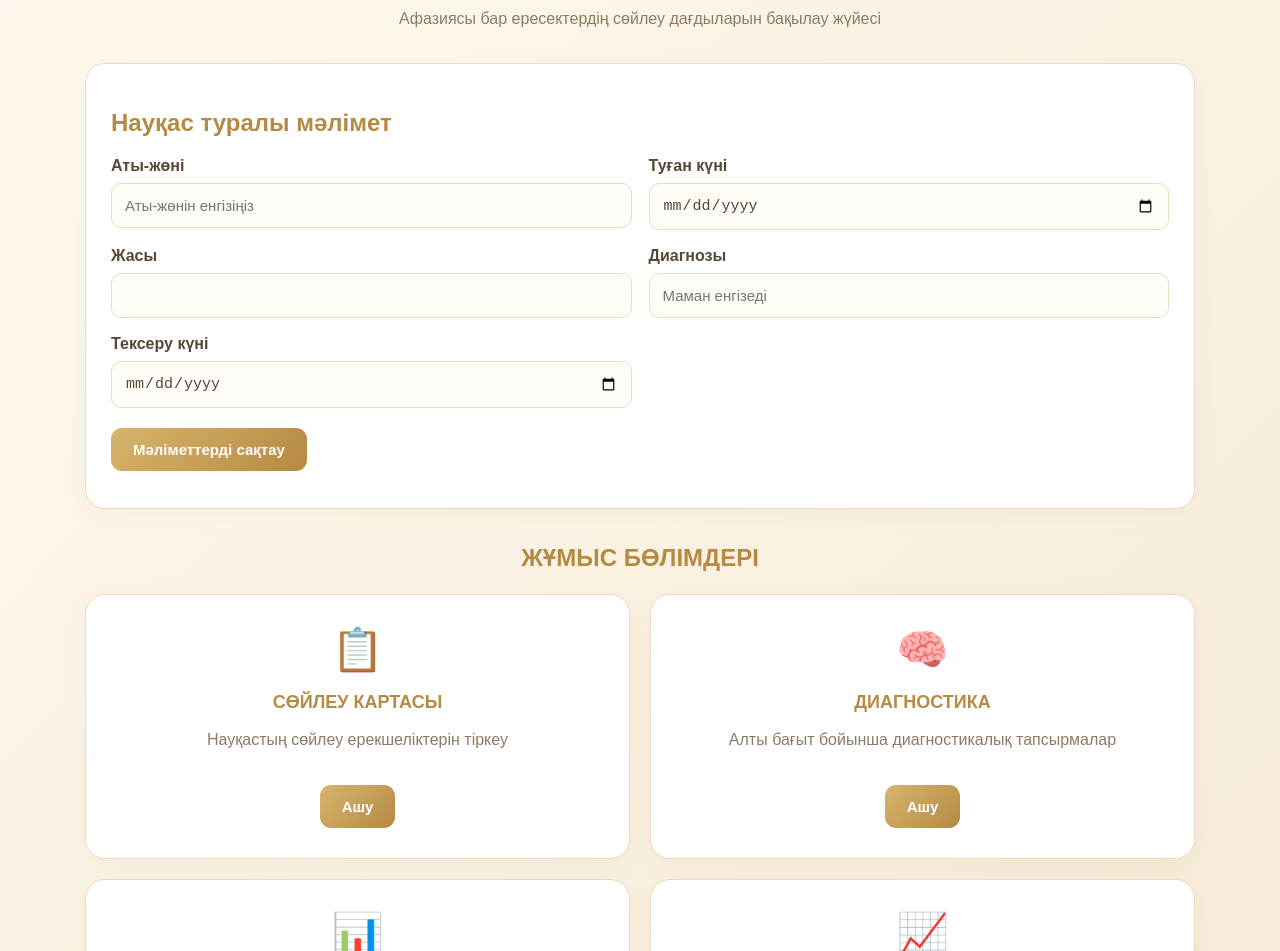
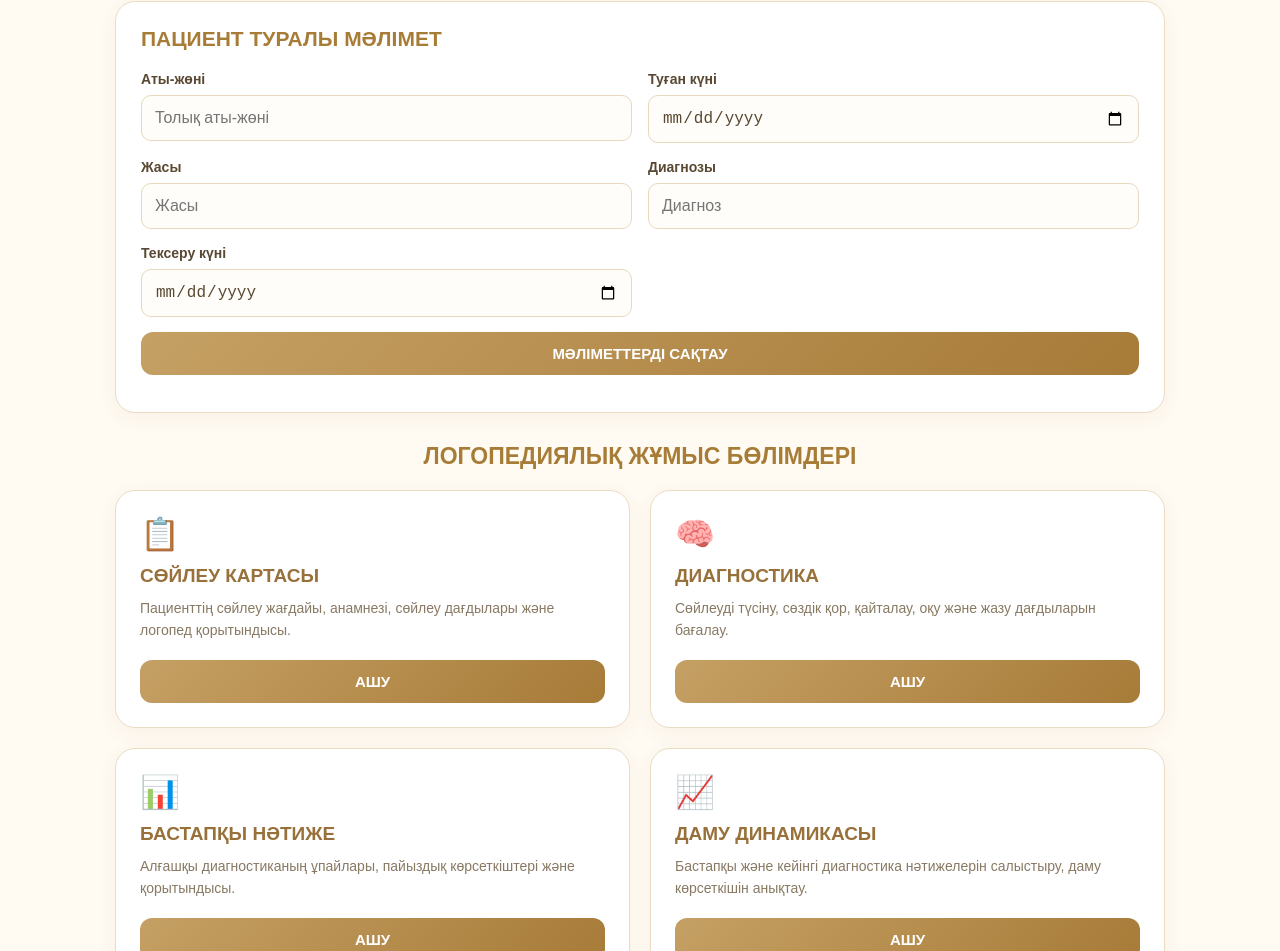
Before and after one commit to meruertermek07-ship-it/afaziya-platformmm, a plain HTML site: page cabinet.html in a window 1280 px wide. Shown: the part 189-1140 px from the top of the page. Drawn offline with Linux system fonts and the light colour scheme.

Commit message:
Update cabinet.html

```diff
--- a/cabinet.html
+++ b/cabinet.html
@@ -3,252 +3,281 @@
 <head>
   <meta charset="UTF-8">
   <meta name="viewport" content="width=device-width, initial-scale=1.0">
-<title>ТІЛАШАР — Логопед кабинеті</title>
+  <title>Тілашар — Логопед кабинеті</title>
   <style>
-:root {
-    --gold: #b58a43;
-    --gold-light: #e6c98e;
-    --cream: #fffaf0;
-    --white: #ffffff;
-    --text: #574735;
-    --muted: #8d7b65;
-    --border: #eadcc3;
-}
     * {
       box-sizing: border-box;
+      margin: 0;
+      padding: 0;
     }
     body {
-    margin: 0;
       font-family: Arial, sans-serif;
-    background: linear-gradient(135deg, #fffaf0, #f5ead6);
-    color: var(--text);
+      background: #fffaf2;
+      color: #594832;
+      padding: 20px;
+    }
+    .container {
+      max-width: 1050px;
+      margin: 0 auto;
     }
     header {
-    background: #ffffff;
-    border-bottom: 1px solid var(--border);
-    padding: 20px 6%;
       display: flex;
       justify-content: space-between;
       align-items: center;
       flex-wrap: wrap;
-    gap: 12px;
+      gap: 15px;
+      margin-bottom: 30px;
     }
     .logo {
-    color: var(--gold);
-    font-size: 25px;
+      font-size: 27px;
       font-weight: bold;
+      color: #ae8139;
       letter-spacing: 2px;
     }
-.header-title {
+    .back-button {
+      border: 1px solid #dfc99f;
+      background: white;
+      color: #8e6c36;
+      border-radius: 12px;
+      padding: 12px 18px;
+      cursor: pointer;
       font-size: 14px;
-    color: var(--muted);
     }
-.container {
-    max-width: 1150px;
-    margin: 35px auto;
-    padding: 20px;
+    .title {
+      text-align: center;
+      margin-bottom: 30px;
     }
-.page-title {
-    text-align: center;
-    color: var(--gold);
-    font-size: 32px;
-    margin-bottom: 8px;
+    .title h1 {
+      font-size: 30px;
+      color: #a77c36;
+      margin-bottom: 10px;
     }
-.subtitle {
-    text-align: center;
-    color: var(--muted);
-    margin-bottom: 35px;
+    .title p {
+      color: #897b67;
+      line-height: 1.5;
     }
     .patient-box {
       background: white;
+      border: 1px solid #eadcc3;
+      border-radius: 20px;
       padding: 25px;
-    border-radius: 20px;
-    border: 1px solid var(--border);
-    box-shadow: 0 5px 20px #a98b4b12;
-    margin-bottom: 35px;
+      margin-bottom: 30px;
+      box-shadow: 0 5px 20px rgba(130, 100, 50, 0.06);
     }
     .patient-box h2 {
-    color: var(--gold);
+      color: #a77c36;
+      margin-bottom: 20px;
+      font-size: 21px;
     }
-.patient-form {
+    .form-grid {
       display: grid;
-    grid-template-columns: repeat(2, 1fr);
-    gap: 17px;
+      grid-template-columns: repeat(2, minmax(0, 1fr));
+      gap: 16px;
     }
-.form-group label {
-    display: block;
-    margin-bottom: 8px;
-    color: var(--text);
+    .field {
+      display: flex;
+      flex-direction: column;
+      gap: 8px;
+    }
+    .field label {
+      font-size: 14px;
       font-weight: bold;
     }
-.form-group input,
-.form-group textarea {
+    input, textarea, select {
       width: 100%;
+      min-width: 0;
       padding: 13px;
-    border: 1px solid var(--border);
+      border: 1px solid #e7d8bd;
       border-radius: 10px;
-    background: #fffdf8;
-    color: var(--text);
-    font-size: 15px;
+      font-size: 16px;
+      background: #fffdf9;
+      color: #594832;
     }
-.save-button,
-.cabinet-card button,
-.back-button {
-    background: linear-gradient(135deg, #d8b46d, #b58a43);
+    .save-button, .open-button {
+      background: linear-gradient(135deg, #c5a064, #a77b38);
       color: white;
       border: none;
-    padding: 13px 22px;
-    border-radius: 11px;
+      border-radius: 12px;
+      padding: 13px 20px;
+      font-size: 15px;
+      font-weight: bold;
       cursor: pointer;
-    font-weight: bold;
-    font-size: 15px;
+      margin-top: 15px;
     }
     .save-button {
-    margin-top: 20px;
+      width: 100%;
     }
     .message {
-    color: #54834e;
       margin-top: 12px;
+      color: #64834d;
+      font-size: 14px;
     }
-.menu-title {
+    .section-title {
       text-align: center;
-    color: var(--gold);
-    margin-bottom: 22px;
+      color: #a77c36;
+      margin-bottom: 20px;
+      font-size: 23px;
     }
-.cabinet-menu {
+    .menu-grid {
       display: grid;
-    grid-template-columns: repeat(2, 1fr);
+      grid-template-columns: repeat(2, minmax(0, 1fr));
       gap: 20px;
+      margin-bottom: 30px;
     }
-.cabinet-card {
+    .menu-card {
       background: white;
-    border: 1px solid var(--border);
+      border: 1px solid #eadcc3;
       border-radius: 20px;
-    padding: 30px 20px;
-    text-align: center;
-    box-shadow: 0 7px 25px #a98b4b12;
-    transition: 0.25s;
+      padding: 24px;
+      box-shadow: 0 5px 20px rgba(130, 100, 50, 0.06);
     }
-.cabinet-card:hover {
-    transform: translateY(-5px);
-    box-shadow: 0 10px 25px #a98b4b25;
-}
-.cabinet-card .icon {
-    font-size: 42px;
+    .menu-card .icon {
+      font-size: 32px;
       margin-bottom: 12px;
     }
-.cabinet-card h3 {
-    color: var(--gold);
-    font-size: 18px;
+    .menu-card h3 {
+      font-size: 19px;
+      color: #98703a;
+      margin-bottom: 10px;
     }
-.cabinet-card p {
-    color: var(--muted);
-    min-height: 38px;
+    .menu-card p {
+      color: #887963;
+      font-size: 14px;
+      line-height: 1.6;
+      min-height: 45px;
+    }
+    .open-button {
+      width: 100%;
+      margin-top: 18px;
+    }
+    .open-button:hover, .save-button:hover {
+      opacity: 0.9;
     }
     #patientContent {
       display: none;
       background: white;
-    border: 1px solid var(--border);
+      border: 1px solid #eadcc3;
       border-radius: 20px;
       padding: 25px;
-    margin-top: 25px;
-    box-shadow: 0 5px 20px #a98b4b12;
+      margin-bottom: 30px;
+      min-height: 200px;
     }
-.back-button {
+    .content-back {
+      background: #f8f0e2;
+      color: #896a39;
+      border: 1px solid #eadcc3;
+      padding: 11px 17px;
+      border-radius: 10px;
+      cursor: pointer;
       margin-bottom: 20px;
+      font-size: 14px;
     }
-@media(max-width:650px) {
-    .cabinet-menu,
-    .patient-form {
+    @media (max-width: 650px) {
+      body {
+        padding: 13px;
+      }
+      .form-grid, .menu-grid {
         grid-template-columns: 1fr;
       }
-    .page-title {
+      .title h1 {
         font-size: 25px;
       }
-    .container {
-        padding: 12px;
+      .patient-box, .menu-card, #patientContent {
+        padding: 18px;
       }
     }
   </style>
 </head>
 <body>
+<div class="container">
   <header>
     <div class="logo">ТІЛАШАР</div>
-    <div class="header-title">ЛОГОПЕД КАБИНЕТІ</div>
+<button class="back-button" onclick="goBack()">
+  ← БАСТЫ БЕТКЕ
+</button>
   </header>
-<main class="container">
-<h1 class="page-title">ЛОГОПЕД КАБИНЕТІ</h1>
-<p class="subtitle">Афазиясы бар ересектердің сөйлеу дағдыларын бақылау жүйесі</p>
+  <div class="title">
+    <h1>ЛОГОПЕД КАБИНЕТІ</h1>
+    <p>Афазиясы бар ересектерге арналған сөйлеуді қалпына келтіру жүйесі</p>
+  </div>
+  <!-- ПАЦИЕНТ МӘЛІМЕТТЕРІ -->
   <section class="patient-box">
-    <h2>Науқас туралы мәлімет</h2>
+    <h2>ПАЦИЕНТ ТУРАЛЫ МӘЛІМЕТ</h2>
 <form id="patientForm">
-    <div class="patient-form">
-        <div class="form-group">
-            <label>Аты-жөні</label>
-            <input id="fullName" type="text" placeholder="Аты-жөнін енгізіңіз">
+  <div class="form-grid">
+    <div class="field">
+      <label for="fullName">Аты-жөні</label>
+      <input id="fullName" type="text" placeholder="Толық аты-жөні">
     </div>
-        <div class="form-group">
-            <label>Туған күні</label>
+    <div class="field">
+      <label for="birthDate">Туған күні</label>
       <input id="birthDate" type="date">
     </div>
-        <div class="form-group">
-            <label>Жасы</label>
-            <input id="age" type="number" readonly>
+    <div class="field">
+      <label for="age">Жасы</label>
+      <input id="age" type="number" placeholder="Жасы">
     </div>
-        <div class="form-group">
-            <label>Диагнозы</label>
-            <input id="diagnosis" type="text" placeholder="Маман енгізеді">
+    <div class="field">
+      <label for="diagnosis">Диагнозы</label>
+      <input id="diagnosis" type="text" placeholder="Диагноз">
     </div>
-        <div class="form-group">
-            <label>Тексеру күні</label>
+    <div class="field">
+      <label for="testDate">Тексеру күні</label>
       <input id="testDate" type="date">
     </div>
   </div>
   <button class="save-button" type="submit">
-        Мәліметтерді сақтау
+    МӘЛІМЕТТЕРДІ САҚТАУ
   </button>
   <div id="patientMessage" class="message"></div>
 </form>
   </section>
-<h2 class="menu-title">ЖҰМЫС БӨЛІМДЕРІ</h2>
-<section class="cabinet-menu" id="cabinetMenu">
-<div class="cabinet-card">
+  <!-- ТӨРТ НЕГІЗГІ БӨЛІМ -->
+  <h2 class="section-title">ЛОГОПЕДИЯЛЫҚ ЖҰМЫС БӨЛІМДЕРІ</h2>
+  <div id="cabinetMenu" class="menu-grid">
+<div class="menu-card">
   <div class="icon">📋</div>
   <h3>СӨЙЛЕУ КАРТАСЫ</h3>
-    <p>Науқастың сөйлеу ерекшеліктерін тіркеу</p>
-    <button type="button" onclick="showPatientSection('speechCard')">
-        Ашу
+  <p>Пациенттің сөйлеу жағдайы, анамнезі, сөйлеу дағдылары және логопед қорытындысы.</p>
+  <button class="open-button" onclick="showPatientSection('speechCard')">
+    АШУ
   </button>
 </div>
-<div class="cabinet-card">
+<div class="menu-card">
   <div class="icon">🧠</div>
   <h3>ДИАГНОСТИКА</h3>
-    <p>Алты бағыт бойынша диагностикалық тапсырмалар</p>
-    <button type="button" onclick="showPatientSection('diagnostics')">
-        Ашу
+  <p>Сөйлеуді түсіну, сөздік қор, қайталау, оқу және жазу дағдыларын бағалау.</p>
+  <button class="open-button" onclick="showPatientSection('diagnostics')">
+    АШУ
   </button>
 </div>
-<div class="cabinet-card">
+<div class="menu-card">
   <div class="icon">📊</div>
   <h3>БАСТАПҚЫ НӘТИЖЕ</h3>
-    <p>Алғашқы диагностика көрсеткіштері</p>
-    <button type="button" onclick="showPatientSection('initialResult')">
-        Ашу
+  <p>Алғашқы диагностиканың ұпайлары, пайыздық көрсеткіштері және қорытындысы.</p>
+  <button class="open-button" onclick="showPatientSection('initialResult')">
+    АШУ
   </button>
 </div>
-<div class="cabinet-card">
+<div class="menu-card">
   <div class="icon">📈</div>
   <h3>ДАМУ ДИНАМИКАСЫ</h3>
-    <p>Бастапқы және қайталама нәтижелерді салыстыру</p>
-    <button type="button" onclick="showPatientSection('dynamics')">
-        Ашу
+  <p>Бастапқы және кейінгі диагностика нәтижелерін салыстыру, даму көрсеткішін анықтау.</p>
+  <button class="open-button" onclick="showPatientSection('dynamics')">
+    АШУ
   </button>
 </div>
-</section>
+  </div>
+  <!-- БӨЛІМДЕРДІҢ АҚПАРАТЫ ОСЫ ЖЕРДЕ АШЫЛАДЫ -->
   <section id="patientContent"></section>
-</main>
+</div>
 <script src="cabinet.js"></script>
 <script src="speech-card.js"></script>
 <script src="dynamics.js"></script>
+<script>
+  function goBack() {
+    window.location.href = "index.html";
+  }
+</script>
 </body>
 </html>
```
Lines whose indentation alone changed are shown as unchanged.
